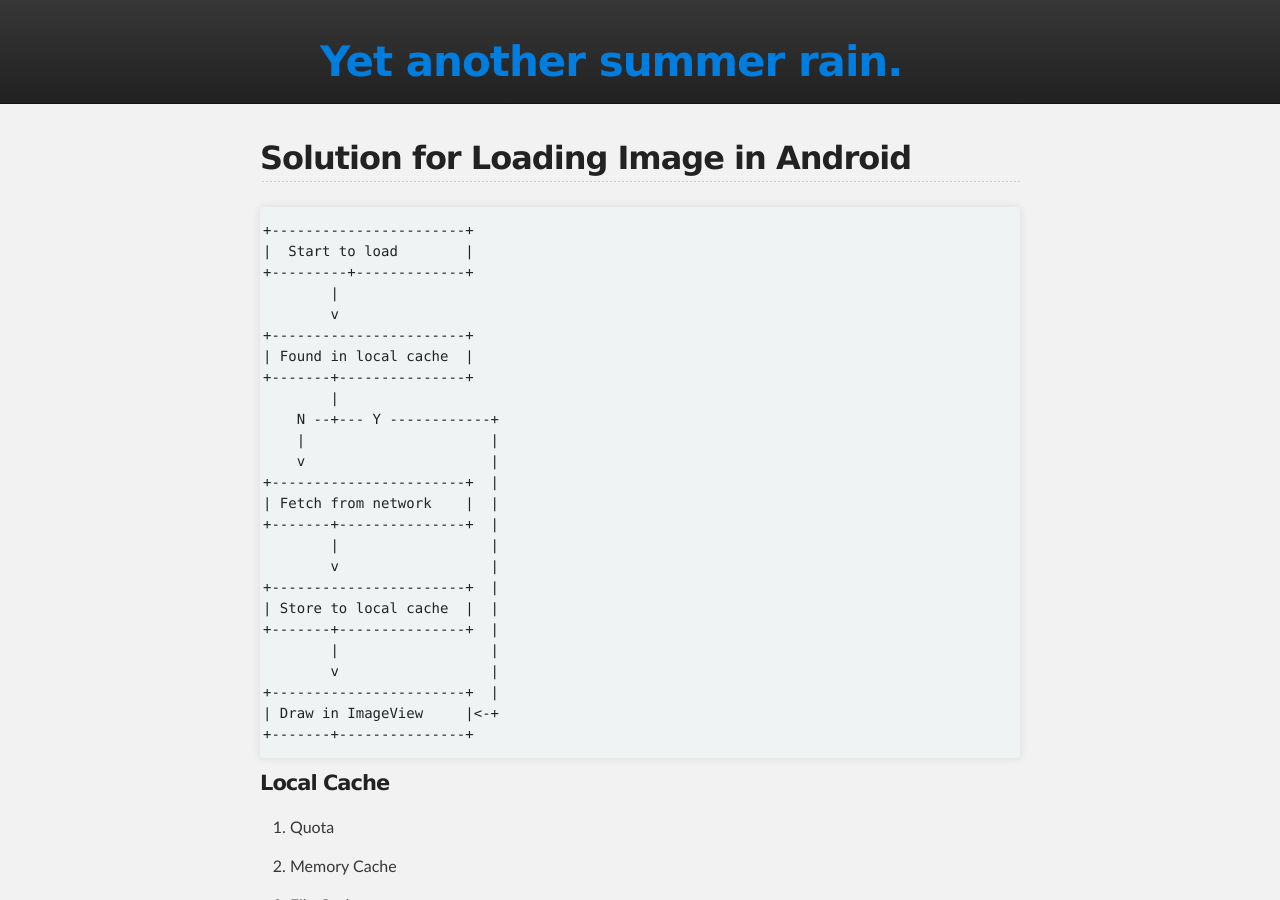
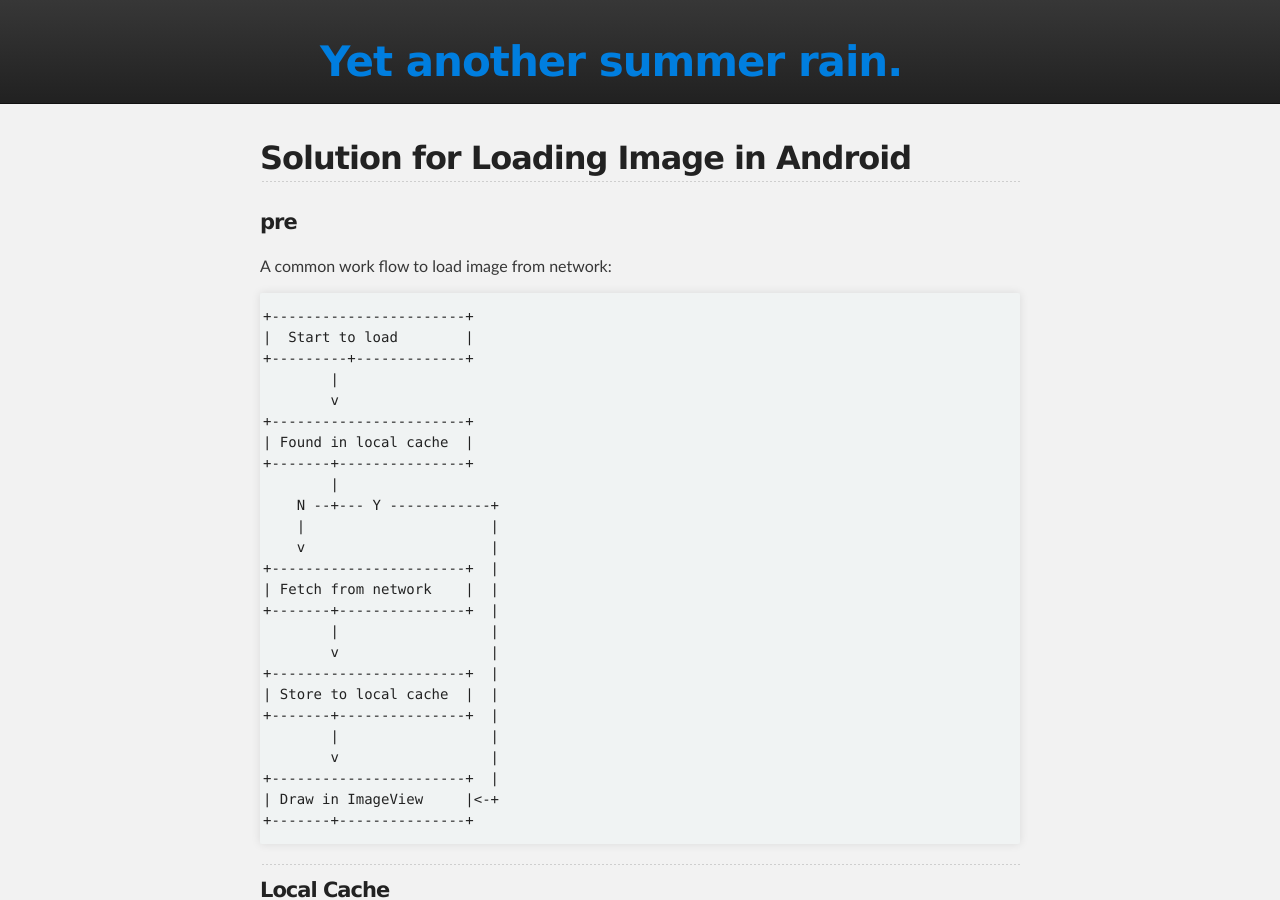
Before and after one commit to liaohuqiu/liaohuqiu.github.io, a Jekyll site: the page built from _posts/blog/2014-01/2014-01-03-solution-for-loading-image-in-android.md, in a window 1280 px wide and 900 px high. Built offline with Jekyll 4.4.1, drawn with Linux system fonts in a browser that asks for light colours; nearby versions of some CDN libraries; Markdown is read by kramdown in place of the engine named in the settings.

Commit message:
commit first

```diff
--- a/_posts/blog/2014-01/2014-01-03-solution-for-loading-image-in-android.md
+++ b/_posts/blog/2014-01/2014-01-03-solution-for-loading-image-in-android.md
@@ -5,6 +5,10 @@ description:
 category: blog
 ---
 <h2> {{ page.title }} </h2>
+
+#### pre
+
+A common work flow to load image from network:
 
     +-----------------------+
     |  Start to load        |
@@ -32,6 +36,7 @@ category: blog
     | Draw in ImageView     |<-+
     +-------+---------------+
 
+---
 #### Local Cache
 
 1. Quota
@@ -40,10 +45,9 @@ category: blog
 
 3. File Cache
 
-
 > Reuse
 
-
+---
 #### Size and Format Control
 
 * When from network
@@ -54,6 +58,7 @@ category: blog
 
 * Support `.webp` format.
 
+---
 #### Cross Thread
 
 1. `Handler` and `LoadImageHandler`
```
